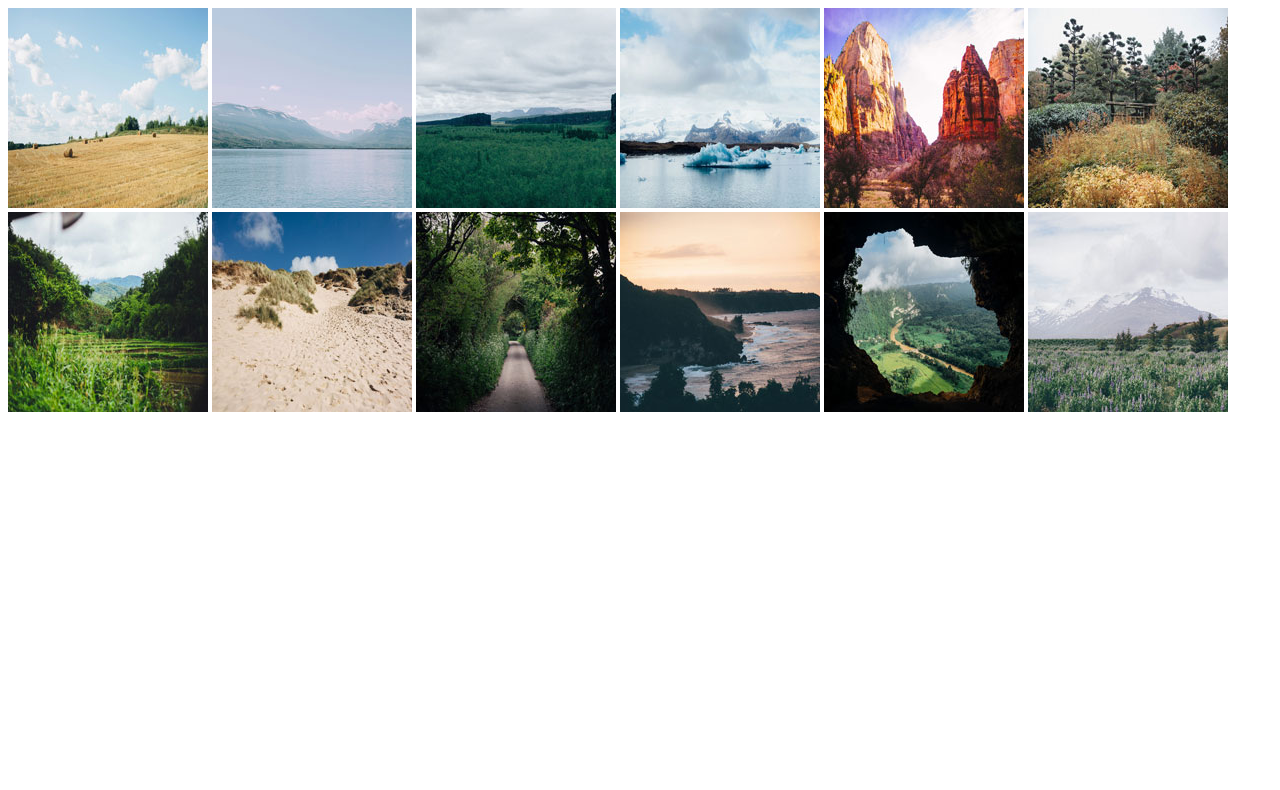
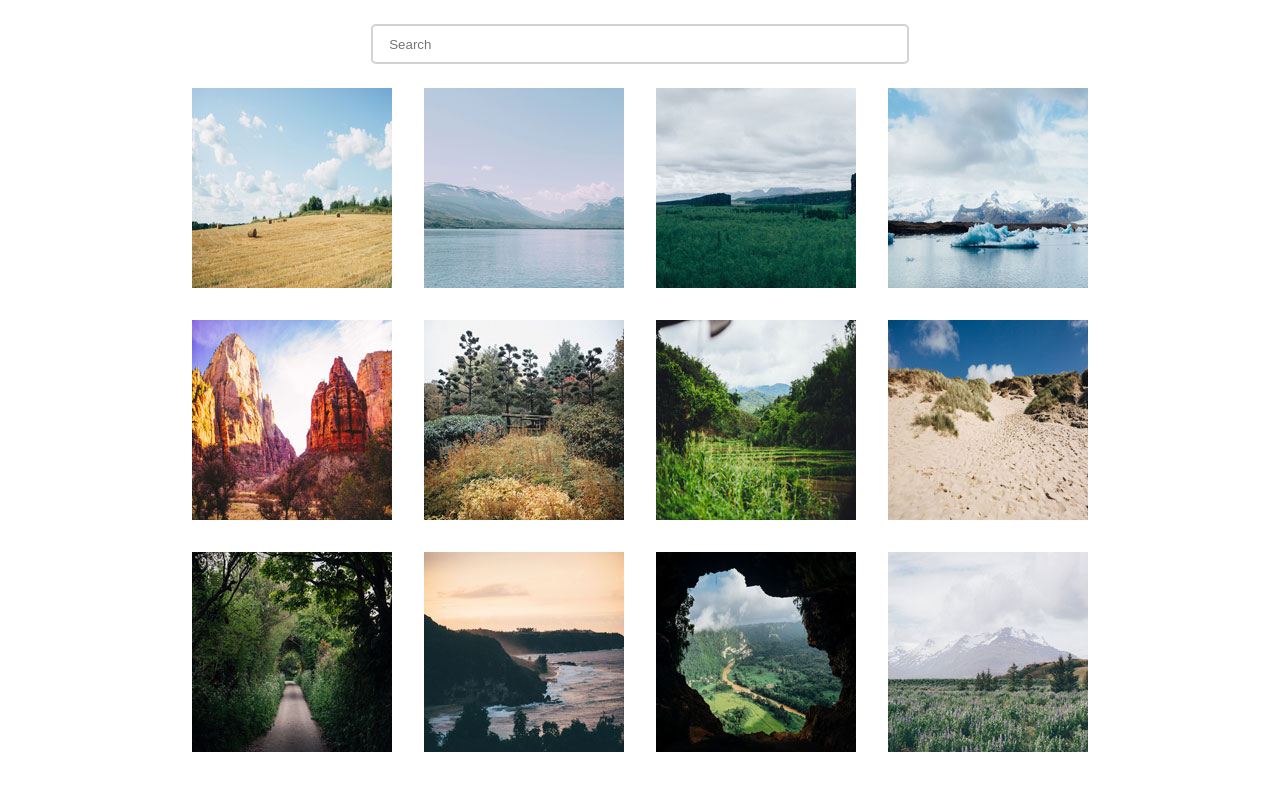
Before and after one commit to TravisAlstrand/FEWD_5.2, a plain HTML site: page index.html in a window 1280 px wide. Drawn offline with Linux system fonts and the light colour scheme.

Commit message:
basic styles applied

```diff
--- a/css/style.css
+++ b/css/style.css
@@ -0,0 +1,34 @@
+* {
+  box-sizing: border-box;
+  margin: 0;
+  padding: 0;
+}
+
+main {
+  width: 90%;
+  max-width: 896px;
+  margin: auto;
+}
+
+.search-div {
+  display: flex;
+  justify-content: center;
+}
+
+input {
+  margin: 1.5rem auto;
+  padding: 1rem;
+  min-width: 200px;
+  width: 60%;
+  height: 2.5rem;
+  border-radius: 5px;
+  border: 2px solid lightgrey;
+}
+
+.gallery {
+  display: grid;
+  justify-content: center;
+  grid-template-columns: repeat(auto-fit, 200px);
+  grid-template-rows: repeat(3, 200px);
+  grid-gap: 2rem;
+}
--- a/index.html
+++ b/index.html
@@ -9,6 +9,9 @@
   </head>
   <body>
     <main>
+      <div class="search-div">
+        <input type="text" name="search" id="search" placeholder="Search" />
+      </div>
       <div class="gallery">
         <a href=""
           ><img src="./photos/thumbnails/01.jpg" alt="field with hay bales"
```
